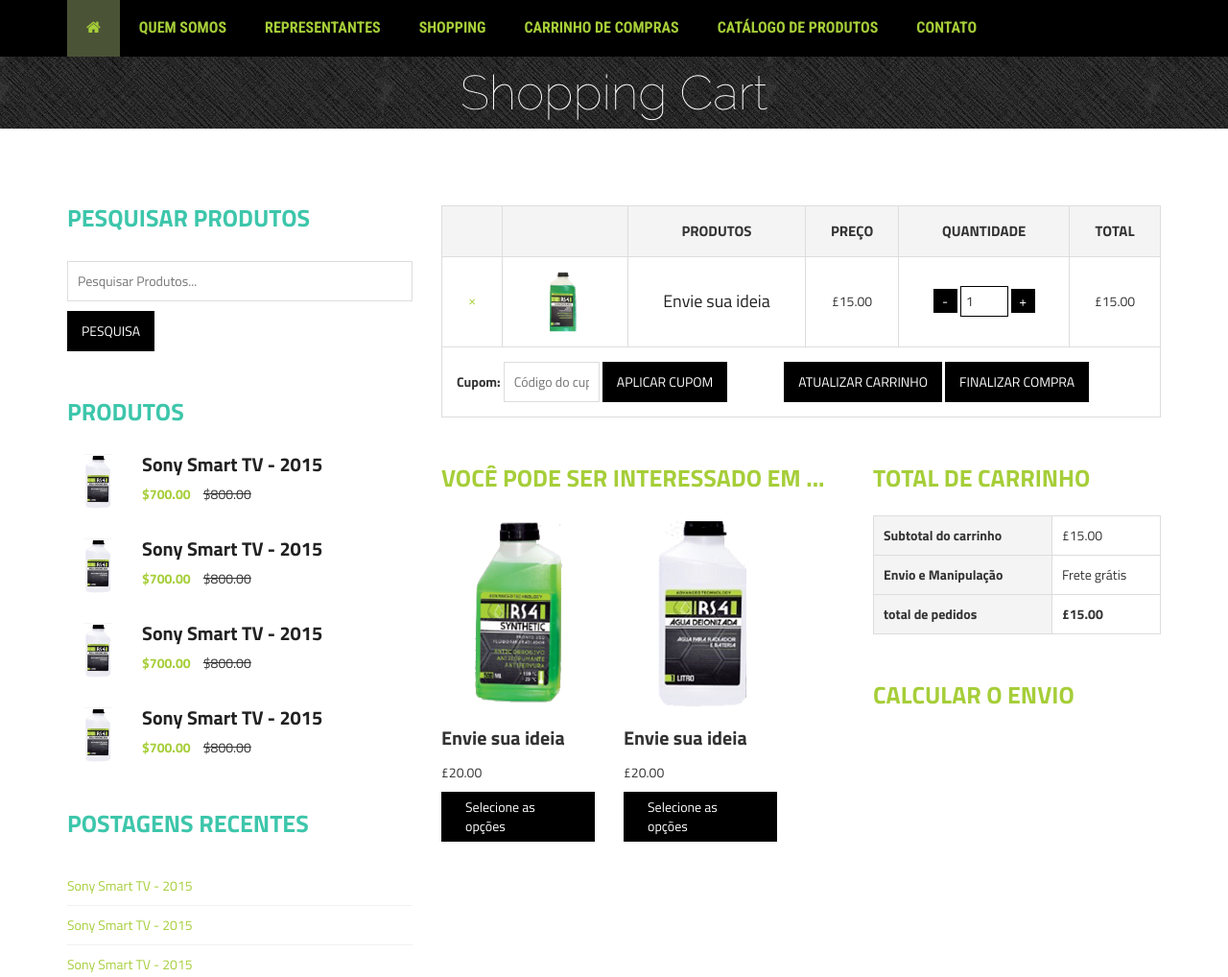
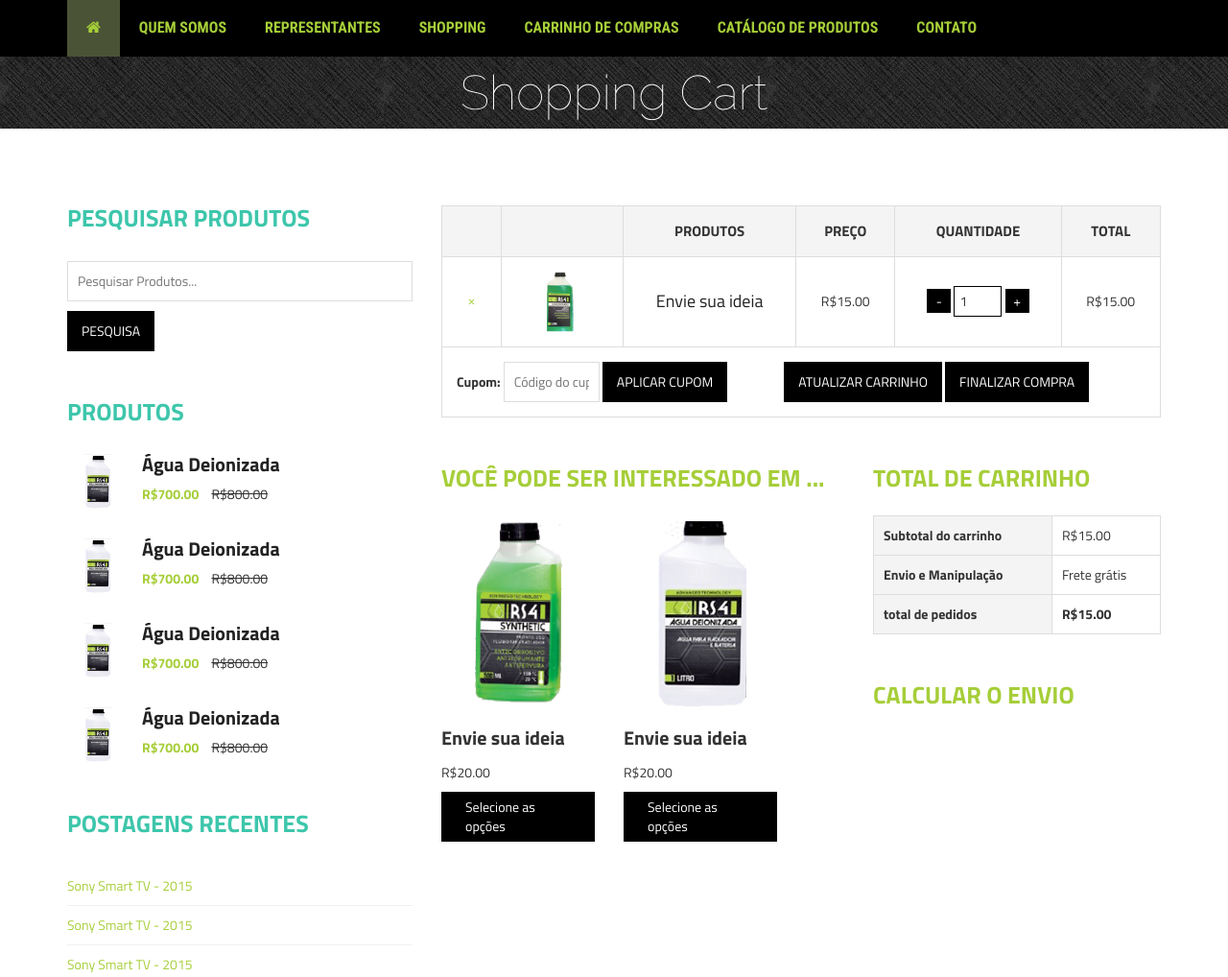
Before and after one commit to DionMarcos/selepi, a PHP site: page /cart.php in a window 1280 px wide. Shown: the part 196-1214 px from the top of the page at 96% size. Run offline with PHP 8.4, Linux system fonts and the light colour scheme; some libraries are stand-ins or nearby versions.

Commit message:
tradução da pagina cart.php do INGLES para o PORTUGUES

```diff
--- a/cart.php
+++ b/cart.php
@@ -38,30 +38,30 @@
                         <h2 class="sidebar-title">Produtos</h2>
                         <div class="thubmnail-recent">
                             <img src="img/product-thumb-1.png" class="recent-thumb" alt="">
-                            <h2><a href="single-product.html">Sony Smart TV - 2015</a></h2>
+                            <h2><a href="single-product.html">Água Deionizada</a></h2>
                             <div class="product-sidebar-price">
-                                <ins>$700.00</ins> <del>$800.00</del>
+                                <ins>R$700.00</ins> <del>R$800.00</del>
                             </div>
                         </div>
                         <div class="thubmnail-recent">
                             <img src="img/product-thumb-1.png" class="recent-thumb" alt="">
-                            <h2><a href="single-product.html">Sony Smart TV - 2015</a></h2>
+                            <h2><a href="single-product.html">Água Deionizada</a></h2>
                             <div class="product-sidebar-price">
-                                <ins>$700.00</ins> <del>$800.00</del>
+                                <ins>R$700.00</ins> <del>R$800.00</del>
                             </div>
                         </div>
                         <div class="thubmnail-recent">
                             <img src="img/product-thumb-1.png" class="recent-thumb" alt="">
-                            <h2><a href="single-product.html">Sony Smart TV - 2015</a></h2>
+                            <h2><a href="single-product.html">Água Deionizada</a></h2>
                             <div class="product-sidebar-price">
-                                <ins>$700.00</ins> <del>$800.00</del>
+                                <ins>R$700.00</ins> <del>R$800.00</del>
                             </div>
                         </div>
                         <div class="thubmnail-recent">
                             <img src="img/product-thumb-1.png" class="recent-thumb" alt="">
-                            <h2><a href="single-product.html">Sony Smart TV - 2015</a></h2>
+                            <h2><a href="single-product.html">Água Deionizada</a></h2>
                             <div class="product-sidebar-price">
-                                <ins>$700.00</ins> <del>$800.00</del>
+                                <ins>R$700.00</ins> <del>R$800.00</del>
                             </div>
                         </div>
                     </div>
@@ -108,7 +108,7 @@
                                             </td>
 
                                             <td class="product-price">
-                                                <span class="amount">£15.00</span>
+                                                <span class="amount">R$15.00</span>
                                             </td>
 
                                             <td class="product-quantity">
@@ -120,7 +120,7 @@
                                             </td>
 
                                             <td class="product-subtotal">
-                                                <span class="amount">£15.00</span>
+                                                <span class="amount">R$15.00</span>
                                             </td>
                                         </tr>
                                         <tr>
@@ -148,7 +148,7 @@
                                         <a href="single-product.html">
                                             <img width="325" height="325" alt="T_4_front" class="attachment-shop_catalog wp-post-image" src="img/product-2.png">
                                             <h3>Envie sua ideia</h3>
-                                            <span class="price"><span class="amount">£20.00</span></span>
+                                            <span class="price"><span class="amount">R$20.00</span></span>
                                         </a>
 
                                         <a class="add_to_cart_button" data-quantity="1" data-product_sku="" data-product_id="22" rel="nofollow" href="single-product.html">Selecione as opções</a>
@@ -158,7 +158,7 @@
                                         <a href="single-product.html">
                                             <img width="325" height="325" alt="T_4_front" class="attachment-shop_catalog wp-post-image" src="img/product-4.png">
                                             <h3>Envie sua ideia</h3>
-                                            <span class="price"><span class="amount">£20.00</span></span>
+                                            <span class="price"><span class="amount">R$20.00</span></span>
                                         </a>
 
                                         <a class="add_to_cart_button" data-quantity="1" data-product_sku="" data-product_id="22" rel="nofollow" href="single-product.html">Selecione as opções</a>
@@ -174,7 +174,7 @@
                                     <tbody>
                                         <tr class="cart-subtotal">
                                             <th>Subtotal do carrinho</th>
-                                            <td><span class="amount">£15.00</span></td>
+                                            <td><span class="amount">R$15.00</span></td>
                                         </tr>
 
                                         <tr class="shipping">
@@ -184,7 +184,7 @@
 
                                         <tr class="order-total">
                                             <th>total de pedidos</th>
-                                            <td><strong><span class="amount">£15.00</span></strong> </td>
+                                            <td><strong><span class="amount">R$15.00</span></strong> </td>
                                         </tr>
                                     </tbody>
                                 </table>
```
